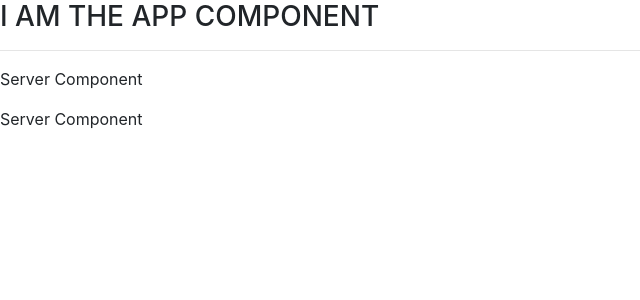
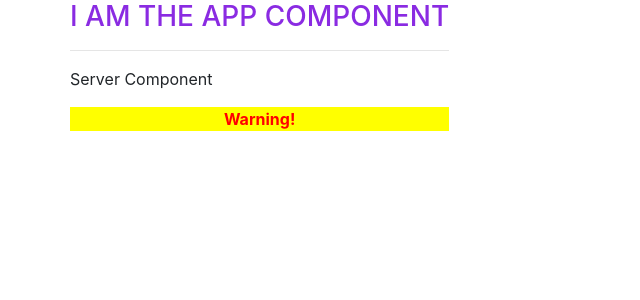
Before and after one commit to dtbradfield/angularPracticeApp1, an Angular app: page / in a window 1280 px wide. Shown: the top 300 px of the page, without its empty margins (0-640 px from the left). Built offline with nearby package versions, Linux system fonts and the light colour scheme.

Commit message:
made my own warning alert component from scratch

```diff
--- /dev/null
+++ b/src/app/WarningAlert/WarningAlert.component.css
@@ -0,0 +1,6 @@
+p {
+    color: red;
+    background-color: yellow;
+    font-weight: bolder;
+    text-align: center;
+}
--- /dev/null
+++ b/src/app/WarningAlert/WarningAlert.component.html
@@ -0,0 +1 @@
+<p>Warning!</p>
--- a/src/app/app.component.css
+++ b/src/app/app.component.css
@@ -0,0 +1,3 @@
+h3 {
+    color: blueviolet;
+}
--- a/src/app/app.component.html
+++ b/src/app/app.component.html
@@ -1,3 +1,10 @@
-<h3> I AM THE APP COMPONENT</h3>
-<hr>
-<app-servers></app-servers>
+<div class="container">
+  <div class="row">
+    <div class="col-xs-12">
+        <h3> I AM THE APP COMPONENT</h3>
+        <hr>
+        <app-servers></app-servers>
+        <app-warning-alert></app-warning-alert>
+    </div>
+  </div>
+</div>
--- a/src/app/app.module.ts
+++ b/src/app/app.module.ts
@@ -6,12 +6,14 @@ import { HttpClientModule } from '@angular/common/http';
 import { AppComponent } from './app.component';
 import { ServerComponent } from './server/server.component';
 import { ServersComponent } from './servers/servers.component';
+import { WarningAlertComponent } from './WarningAlert/WarningAlert.component';
 
 @NgModule({
   declarations: [
     AppComponent,
     ServerComponent,
-    ServersComponent
+    ServersComponent,
+    WarningAlertComponent
   ],
   imports: [
     BrowserModule,
--- a/src/app/servers/servers.component.ts
+++ b/src/app/servers/servers.component.ts
@@ -2,7 +2,7 @@ import { Component, OnInit } from '@angular/core';
 
 @Component({
   selector: 'app-servers',
-  templateUrl: './servers.component.html',
+  template: '<app-server></app-server>',
   styleUrls: ['./servers.component.css']
 })
 export class ServersComponent implements OnInit {
```
Also changed, not shown: src/app/WarningAlert/WarningAlert.component.ts (added, +11 -0 lines).
